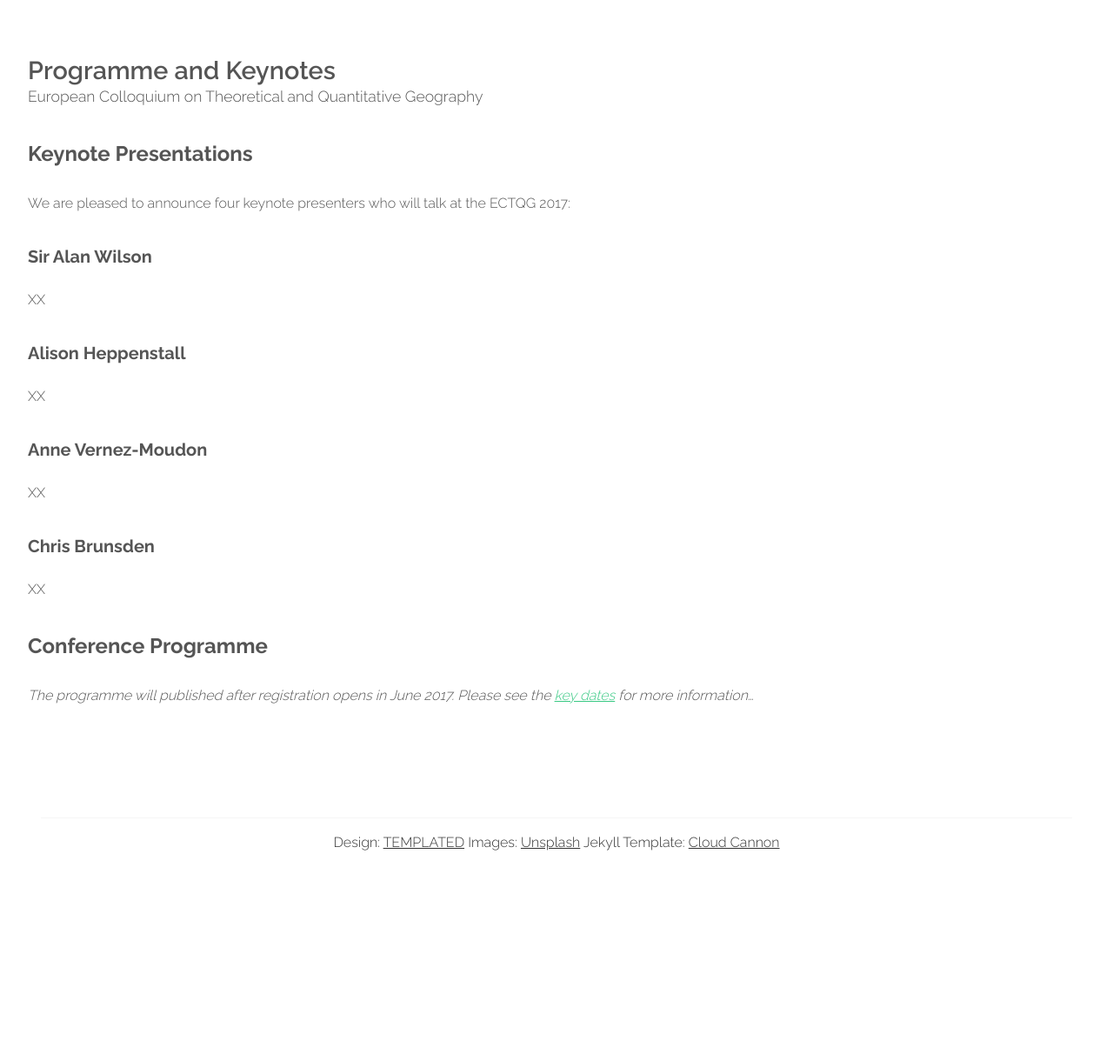
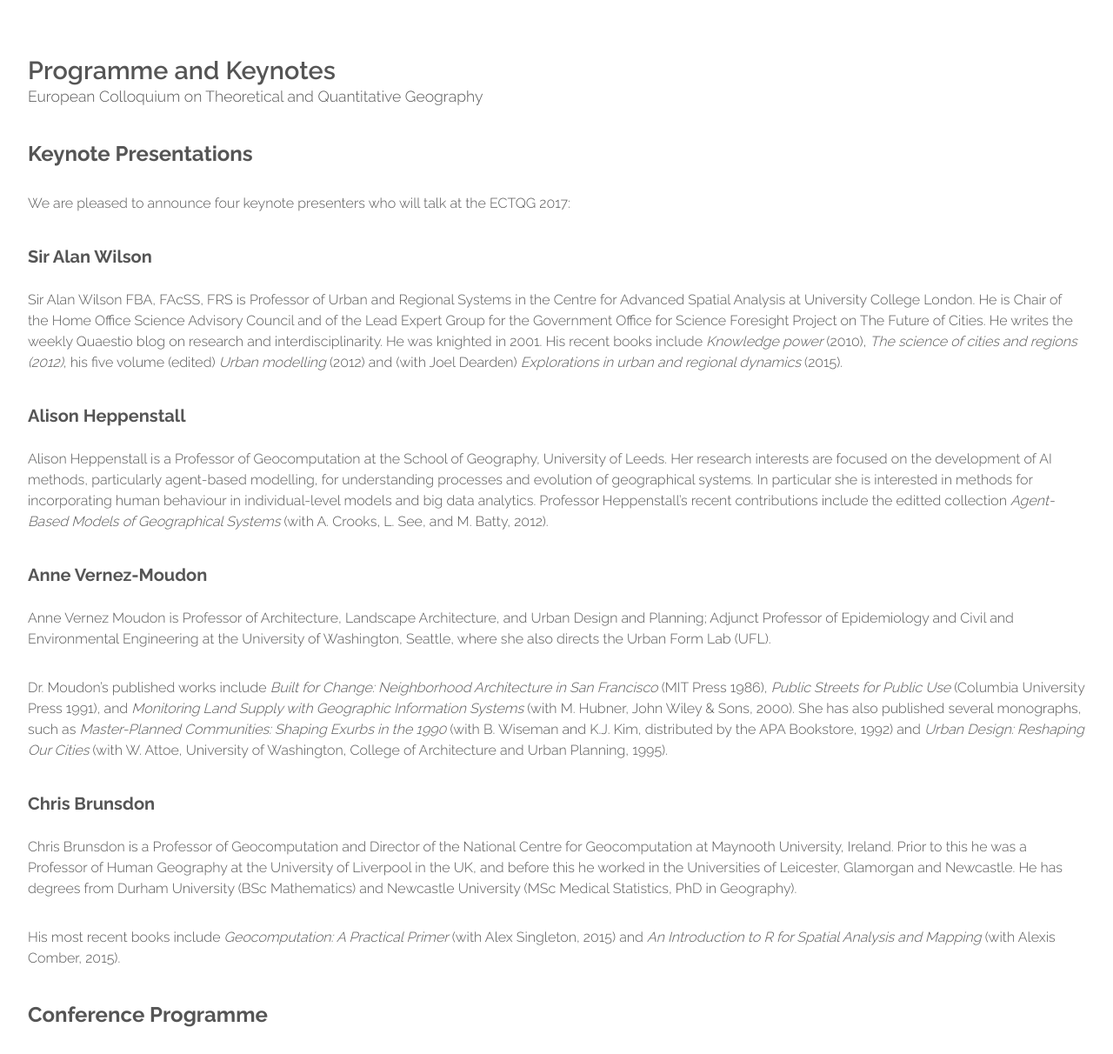
Before and after one commit to nickmalleson/ectqg2017, a Jekyll site: the page built from programme.md, in a window 1280 px wide and 1400 px high. Shown: the part 188-1400 px from the top of the window at 87% size. Built offline with Jekyll 4.4.1, drawn with Linux system fonts in a browser that asks for light colours.

Commit message:
added call for sessions and keynotes

```diff
--- a/programme.md
+++ b/programme.md
@@ -8,21 +8,25 @@ tagline: European Colloquium on Theoretical and Quantitative Geography
 
 We are pleased to announce four keynote presenters who will talk at the ECTQG 2017:
 
-### Sir Alan Wilson
+### [Sir Alan Wilson](https://iris.ucl.ac.uk/iris/browse/profile?upi=AGWIL25)
 
-XX
+Sir Alan Wilson FBA, FAcSS, FRS is Professor of Urban and Regional Systems in the Centre for Advanced Spatial Analysis at University College London. He is Chair of the Home Office Science Advisory Council and of the Lead Expert Group for the Government Office for Science Foresight Project on The Future of Cities. He writes the weekly Quaestio blog on research and interdisciplinarity. He was knighted in 2001. His recent books include _Knowledge power_ (2010), _The science of cities and regions (2012)_, his five volume (edited) _Urban modelling_ (2012) and (with Joel Dearden) _Explorations in urban and regional dynamics_ (2015).
 
-### Alison Heppenstall
+### [Alison Heppenstall](http://www.geog.leeds.ac.uk/people/a.heppenstall)
 
-XX
+Alison Heppenstall is a Professor of Geocomputation at the School of Geography, University of Leeds. Her research interests are focused on the development of AI methods, particularly agent-based modelling, for understanding processes and evolution of geographical systems. In particular she is interested in methods for incorporating human behaviour in individual-level models and big data analytics. Professor Heppenstall's recent contributions include the editted collection _Agent-Based Models of Geographical Systems_ (with  A. Crooks, L. See, and M. Batty, 2012).
 
-### Anne Vernez-Moudon
+### [Anne Vernez-Moudon](https://depts.washington.edu/ufl/people/anne/index.html)
 
-XX
+Anne Vernez Moudon is Professor of Architecture, Landscape Architecture, and Urban Design and Planning; Adjunct Professor of Epidemiology and Civil and Environmental Engineering at the University of Washington, Seattle, where she also directs the Urban Form Lab (UFL).
 
-### Chris Brunsden
+Dr. Moudon’s published works include _Built for Change: Neighborhood Architecture in San Francisco_ (MIT Press 1986), _Public Streets for Public Use_ (Columbia University Press 1991), and _Monitoring Land Supply with Geographic Information Systems_ (with M. Hubner, John Wiley & Sons, 2000). She has also published several monographs, such as _Master-Planned Communities: Shaping Exurbs in the 1990_ (with B. Wiseman and K.J. Kim, distributed by the APA Bookstore, 1992) and _Urban Design: Reshaping Our Cities_ (with W. Attoe, University of Washington, College of Architecture and Urban Planning, 1995).
 
-XX
+### [Chris Brunsdon](https://www.maynoothuniversity.ie/people/chris-brunsdon)
+
+Chris Brunsdon is a Professor of Geocomputation and Director of the National Centre for Geocomputation at Maynooth University, Ireland. Prior to this he was a Professor of Human Geography at the University of Liverpool in the UK, and before this he worked in the Universities of Leicester, Glamorgan and Newcastle. He has degrees from Durham University (BSc Mathematics) and Newcastle University (MSc Medical Statistics, PhD in Geography).
+
+His most recent books include  _Geocomputation: A Practical Primer_ (with Alex Singleton, 2015)  and _An Introduction to R for Spatial Analysis and Mapping_ (with Alexis Comber, 2015).
 
 
 ## Conference Programme
```
